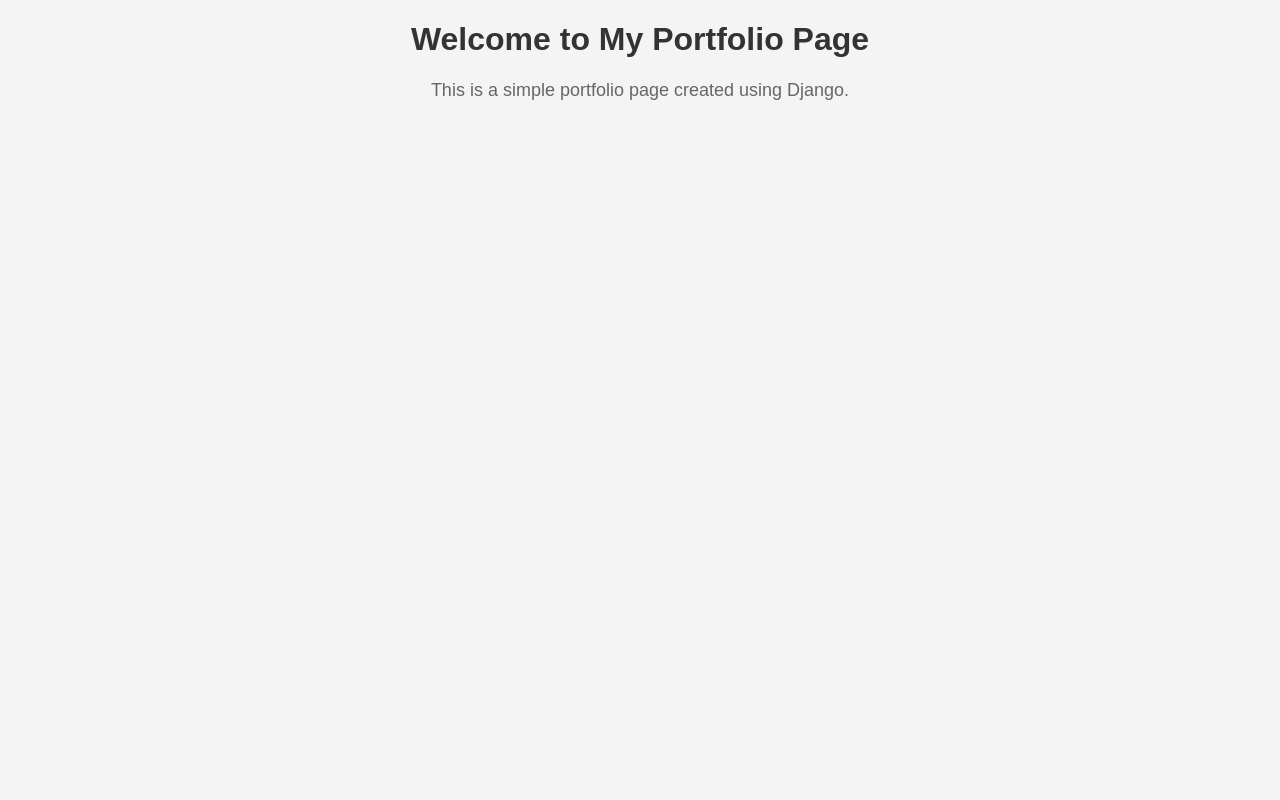
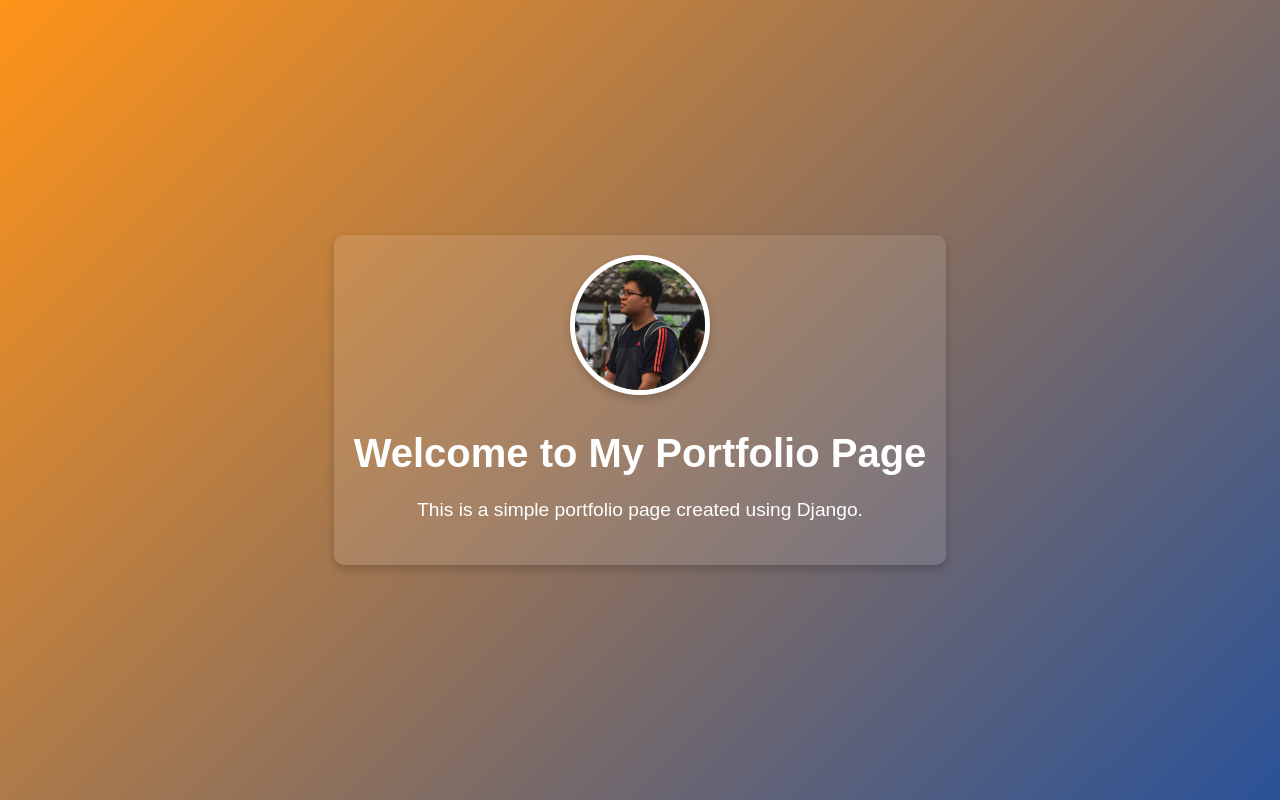
Before and after one commit to fordanedward/FORDAN_activities_BSIT3C, a Django app: page / in a window 1280 px wide. Run offline with Django 5.2, Linux system fonts and the light colour scheme.

Commit message:
additional css

```diff
--- a/Activity1/portfolio/static/css/portfolio.css
+++ b/Activity1/portfolio/static/css/portfolio.css
@@ -1,39 +1,53 @@
 body {
-    font-family: Arial, sans-serif;
+    font-family: 'Arial', sans-serif;
+    background: linear-gradient(135deg, #ff9318, #2a5298);
+    color: #ffffff;
     text-align: center;
-    background-color: #f4f4f4;
     margin: 0;
     padding: 0;
+    height: 100vh;
+    display: flex;
+    flex-direction: column;
+    justify-content: center;
+    align-items: center;
 }
+
+
+h1 {
+    font-size: 2.5rem;
+    margin-bottom: 10px;
+}
+
+
+p {
+    font-size: 1.2rem;
+    max-width: 600px;
+    line-height: 1.6;
+}
+
+
 .container {
-    margin: 50px auto;
-    width: 60%;
+    background: rgba(255, 255, 255, 0.1);
     padding: 20px;
-    background: white;
     border-radius: 10px;
-    box-shadow: 0 0 10px rgba(0, 0, 0, 0.1);
+    box-shadow: 0 4px 10px rgba(0, 0, 0, 0.2);
 }
-h1 {
-    color: #333;
+
+.profile-img {
+    width: 130px; /* Adjust size */
+    height: 130px;
+    border-radius: 50%; /* Make it circular */
+    object-fit: cover;
+    border: 5px solid white;
+    box-shadow: 0 4px 8px rgba(0, 0, 0, 0.2);
+    margin-bottom: 5px;
 }
-img {
-    width: 150px;
-    border-radius: 50%;
-    margin-top: 20px;
+
+@media (max-width: 600px) {
+    h1 {
+        font-size: 2rem;
+    }
+    p {
+        font-size: 1rem;
+    }
 }
-p {
-    color: #666;
-    font-size: 18px;
-}
-.btn {
-    display: inline-block;
-    margin-top: 15px;
-    padding: 10px 20px;
-    background: blue;
-    color: white;
-    text-decoration: none;
-    border-radius: 5px;
-}
-.btn:hover {
-    background: darkblue;
-}
--- a/Activity1/templates/pages/portfolio.html
+++ b/Activity1/templates/pages/portfolio.html
@@ -8,6 +8,8 @@
         <link rel="stylesheet" href="{% static 'css/portfolio.css' %}">
 </head>
 <body>
+    <div class="container">
+        <img src="{% static 'css/images/edu.jpg' %}" alt="My Profile Picture" class="profile-img">
     <h1>Welcome to My Portfolio Page</h1>
     <p>This is a simple portfolio page created using Django.</p>
 </body>
```
Also changed, not shown: Activity1/portfolio/static/css/images/edu.jpg (added).
